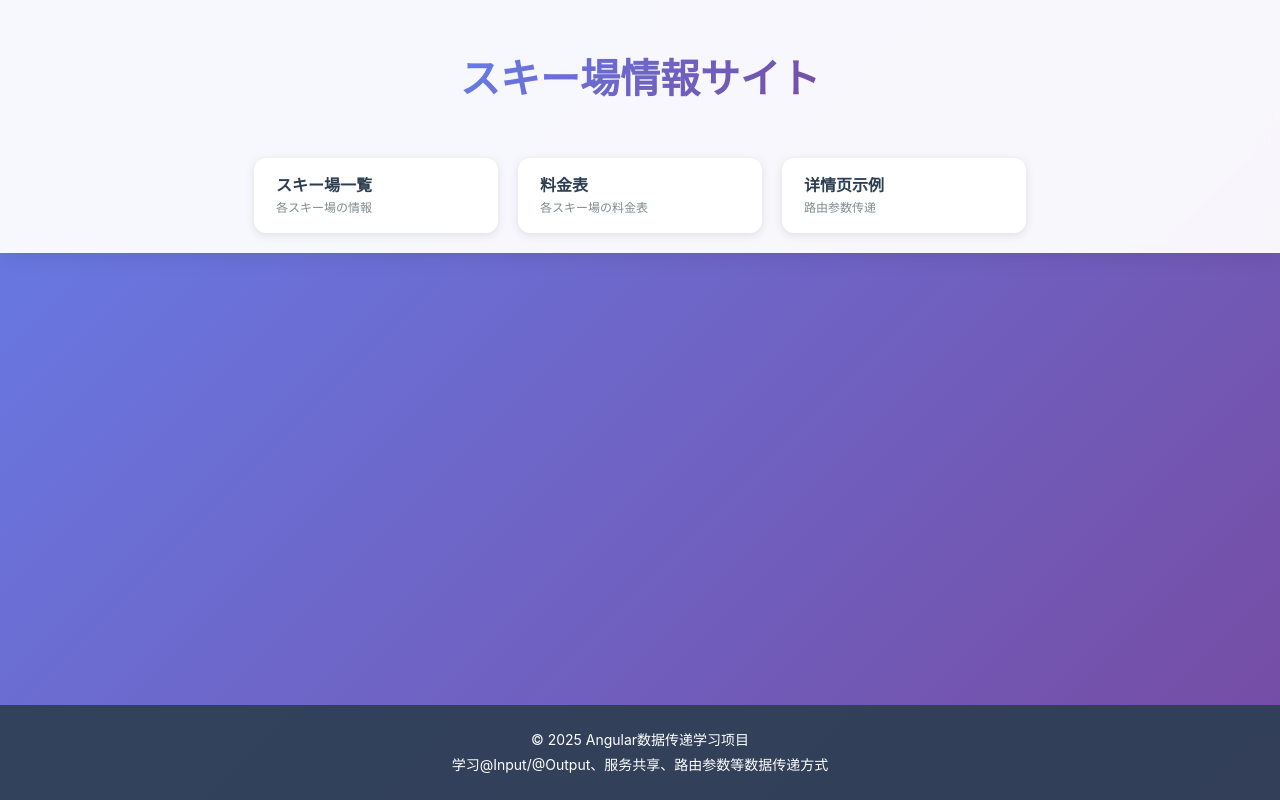
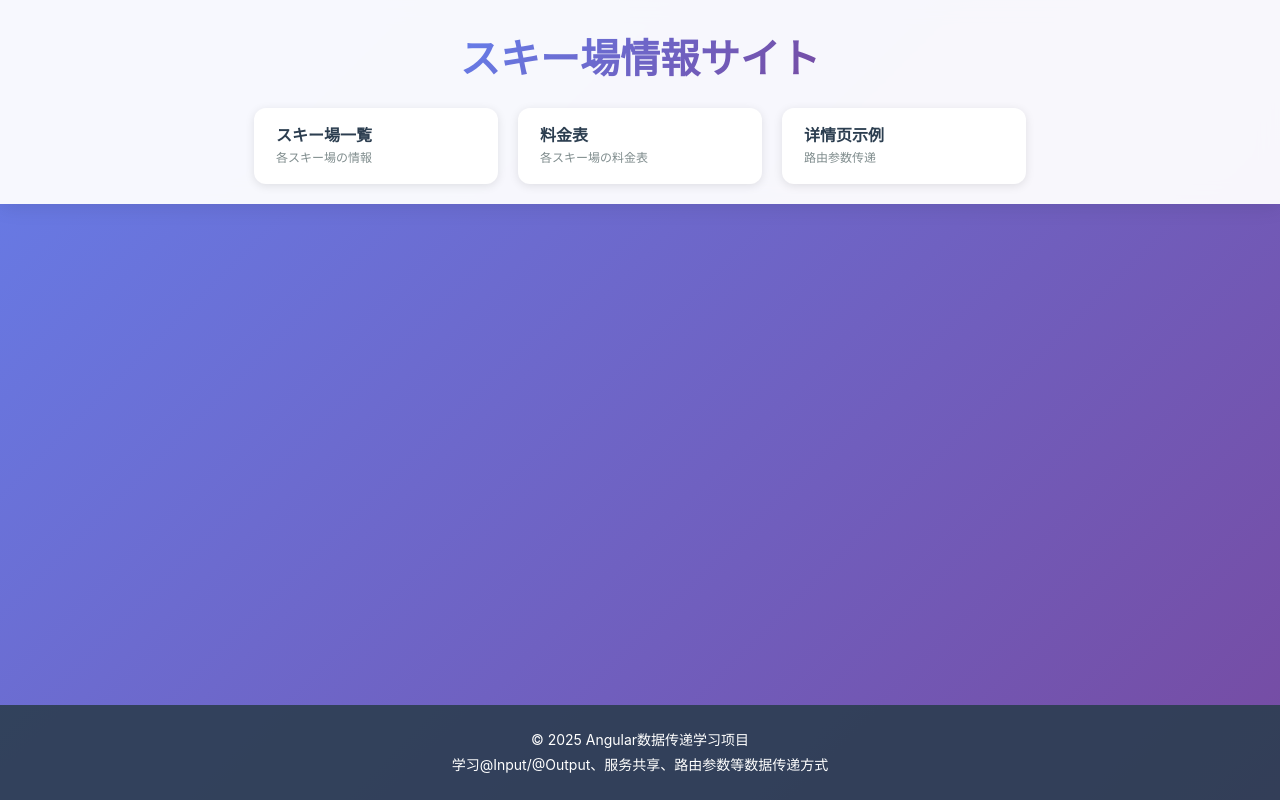
Before and after one commit to xiliu2529/angular-ski-demo, an Angular app: page / in a window 1280 px wide. Built offline with nearby package versions, Linux system fonts and the light colour scheme.

Commit message:
修改头高度

```diff
--- a/src/app/app.html
+++ b/src/app/app.html
@@ -69,16 +69,17 @@
     display: flex;
     flex-direction: column;
     align-items: center;
-    gap: 20px;
+    gap: 10px;
   }
 
  .app-title {
   font-size: 2.5rem;
   font-weight: 700;
   text-align: center;
-
+margin-top: 10px;
+margin-bottom: 10px;
   line-height: 1.3;       /* ⭐ 必须 */
-  padding: 6px 0;         /* ⭐ 关键 */
+  padding: 3px 0;         /* ⭐ 关键 */
 
   background: linear-gradient(135deg, #667eea 0%, #764ba2 100%);
   -webkit-background-clip: text;
```
